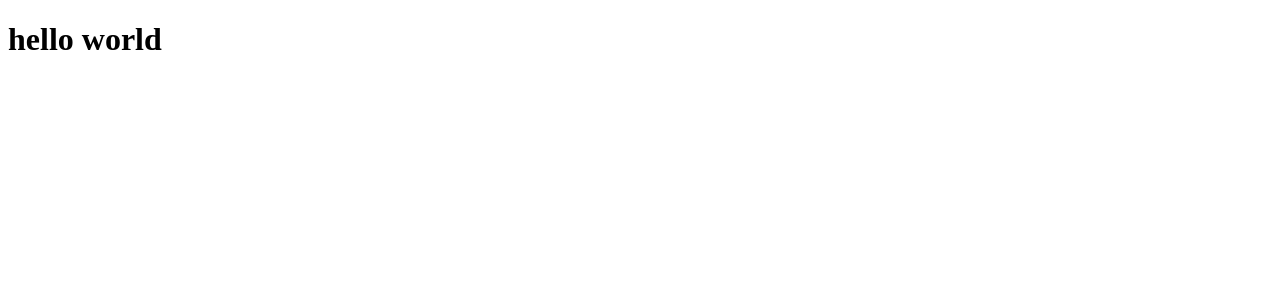
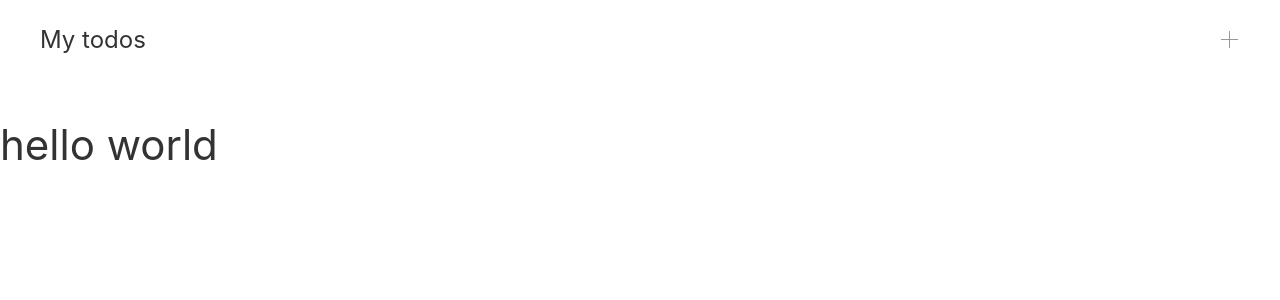
Before and after one commit to JCDMeira/to-do-app, a React (Create React App) app: page / in a window 1280 px wide. Shown: the top 300 px of the page. Built offline with nearby package versions, Linux system fonts and the light colour scheme.

Commit message:
feat: add Navbar

```diff
--- a/public/index.html
+++ b/public/index.html
@@ -24,6 +24,10 @@
       work correctly both with client-side routing and a non-root public URL.
       Learn how to configure a non-root public URL by running `npm run build`.
     -->
+    <link
+      rel="stylesheet"
+      href="https://cdn.jsdelivr.net/npm/uikit@3.5.6/dist/css/uikit.min.css"
+    />
     <title>React App</title>
   </head>
   <body>
@@ -39,5 +43,7 @@
       To begin the development, run `npm start` or `yarn start`.
       To create a production bundle, use `npm run build` or `yarn build`.
     -->
+    <script src="https://cdn.jsdelivr.net/npm/uikit@3.5.6/dist/js/uikit.min.js"></script>
+    <script src="https://cdn.jsdelivr.net/npm/uikit@3.5.6/dist/js/uikit-icons.min.js"></script>
   </body>
 </html>
--- a/src/App.tsx
+++ b/src/App.tsx
@@ -1,8 +1,10 @@
 import React from 'react';
+import Navbar from './components/Navbar';
 
 function App() {
   return (
     <div>
+      <Navbar />
       <h1>hello world</h1>
     </div>
   );
--- /dev/null
+++ b/src/components/Navbar/index.tsx
@@ -0,0 +1,28 @@
+import React from 'react';
+
+// @ getuikit.com
+
+const Navbar: React.FC = () => {
+  return (
+    <div className="uk-container">
+      <nav className="uk-navbar">
+        <div className="uk-navbar-left">
+          <a href="#" className="uk-navbar-item uk-logo">
+            My todos
+          </a>
+        </div>
+        <div className="uk-navbar-right">
+          <ul className="uk-navbar-nav">
+            <li>
+              <a href="#">
+                <span uk-icon="icon: plus; taio: 1.2"></span>
+              </a>
+            </li>
+          </ul>
+        </div>
+      </nav>
+    </div>
+  );
+};
+
+export default Navbar;
```
Also changed, not shown: 1 other file (tests, documents, lock files or other folders).
